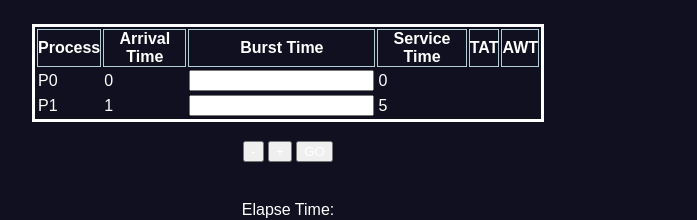
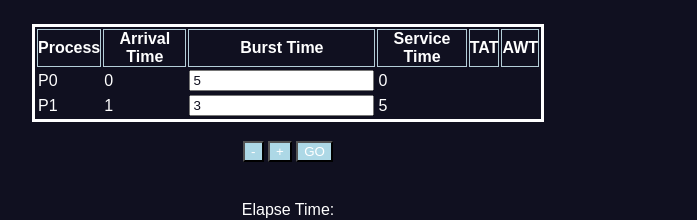
Before and after one commit to Madhurjya-system/Innovative-Project, a plain HTML site: page index.html in a window 1280 px wide. Shown: the part 163-383 px from the top of the page, without its empty margins (418-1115 px from the left). Drawn offline with Linux system fonts and the light colour scheme.

Commit message:
fixed table visibility

```diff
--- a/index.html
+++ b/index.html
@@ -44,18 +44,18 @@
             <td>P0</td>
             <td>0</td>
             <td>
-              <input class="initial exectime bg-dark text-white" type="text" value="5"/>
+              <input class="initial-exectime-bg-dark-text-white" type="text" value="5"/>
             </td>
             <td class="servtime"></td>
             <td class="priority-only initial">
-              <input class="bg-dark text-white" type="text" />
+              <input class="bg-dark-text-white" type="text" />
             </td>
           </tr>
           <tr bordercolor = "white">
             <td>P1</td>
             <td>1</td>
             <td>
-              <input class="initial exectime bg-dark text-white" value="3" />
+              <input class="initial-exectime-bg-dark-text-white" value="3" />
             </td>
             <td class="servtime"></td>
             <td class="priority-only">
@@ -64,9 +64,9 @@
           </tr>
         </table>
         <div class="btn-group btn-group-sm" role="group" style="grid-gap: 0.2rem">
-          <button id="minus" type="button" class="btn btn-danger">-</button>
-          <button id="add_btn" type="button" class="btn btn-success">+</button>
-          <button id="draw_btn" type="button" class="btn btn-primary">GO</button>
+          <button id="minus" type="button" class="btn-btn-danger" >-</button>
+          <button id="add_btn" type="button" class="btn-btn-success">+</button>
+          <button id="draw_btn" type="button" class="btn-btn-primary">GO</button>
         </div>
         <div class="form-group" id="quantumParagraph" style="display: none">
           <label for="quantum">Time Quantum(TQ):</label>
--- a/style.css
+++ b/style.css
@@ -87,6 +87,20 @@ th {
   border: 1px solid #b4ced8;
 }
 
+.btn-btn-danger{
+  background-color: lightblue;
+}
+.btn-btn-success{
+  background-color: lightblue;
+}
+.btn-btn-primary{
+  background-color: lightblue;
+}
+.initial-exectime-bg-dark-text-white{
+  color: #101020;
+}
+
+
 #timeline th {
   font: bold 14px "Trebuchet MS", sans-serif;
   color: #4f6b72;
--- a/utilities/utility.js
+++ b/utilities/utility.js
@@ -47,8 +47,8 @@ export const addRow = () => {
     (lastRowNumebr + 1) +
     "</td><td>" +
     (lastRowNumebr + 1) +
-    '</td><td><input class="exectime bg-dark text-white" type="text"/></td><td class="servtime"></td>' +
-    '<td class="priority-only"><input class="bg-dark text-white" type="text"/></td>';
+    '</td><td><input class="exectime-bg-dark-text-white" type="text"/></td><td class="servtime"></td>' +
+    '<td class="priority-only"><input class="bg-dark-text-white" type="text"/></td>';
 
   lastRow.insertAdjacentElement("afterend", newRow);
 
```
